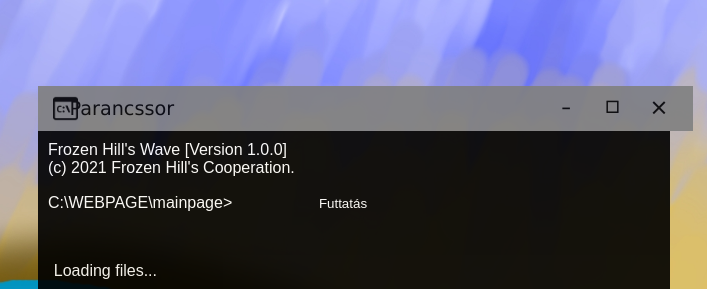
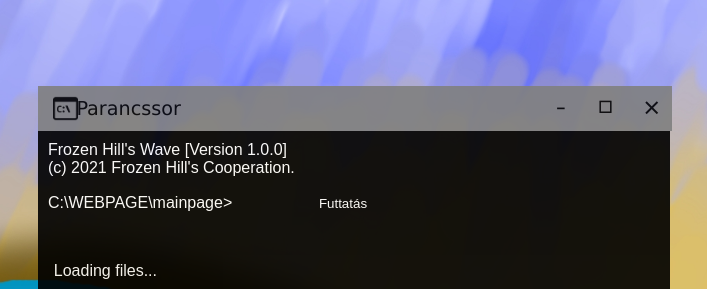
Before and after one commit to FrozenHillsWave/WebPage, a plain HTML site: page index.html in a window 1280 px wide. Shown: the top 289 px of the page, 286-993 px from the left. Drawn offline with Linux system fonts and the light colour scheme; a web font is replaced by a local one.

Commit message:
Add files via upload

```diff
--- a/index.css
+++ b/index.css
@@ -21,25 +21,25 @@ p {
 #minimalize_window {
     transition-duration: 0.1s;
     position: relative;
-    background-color: gray;
-    width: 70px;
-    height: 45px;
-    left: 77.9%;}
+    background-color: grey;
+    width: 7.5%;
+    height: 100%;
+    left: 38.75vw;}
 #maximize_window {
     transition-duration: 0.1s;
     position: relative;
-    background-color: gray;
-    width: 70px;
-    height: 45px;
-    left: 85.25%;
+    background-color: grey;
+    width: 7.5%;
+    height: 100%;
+    left: 42.25vw;
     bottom: 136%;}
 #close_window {
     transition-duration: 0.1s;
     position: relative;
-    background-color: gray;
-    width: 70px;
-    height: 45px;
-    left: 92.6%;
+    background-color: grey;
+    width: 7.5%;
+    height: 100%;
+    left: 45.85vw;
     bottom: 271%;}
 :hover#maximize_window {
     transition-duration: 0.1s;
@@ -133,7 +133,7 @@ p {
     font-family: Verdana, Geneva, Tahoma, sans-serif;
     color: black;
     bottom: 390%;
-    left: 5%;
+    left: 3vw;
     width: 105px;
 }
 .commandprompt {
--- a/index.html
+++ b/index.html
@@ -1,7 +1,7 @@
 <html>
     <head>
         <link rel="stylesheet" href="index.css">
-        <link rel="icon" href="./Képek/Munka Without text.jpg">
+        <link rel="icon" href="./Képek/Csoport Munka Without text.jpg">
         <title>Team</title>
     </head>
     <body>
```
Also changed, not shown: partnereink.html (+1 -0 lines), unalom.html (added, +9 -0 lines).
